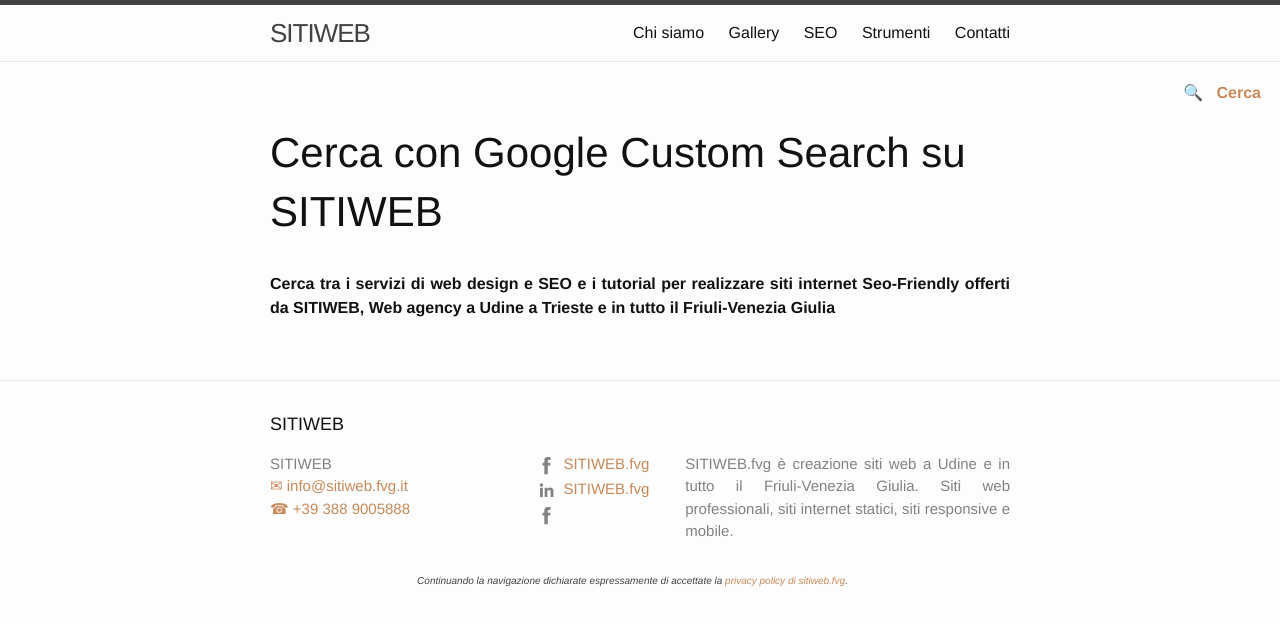
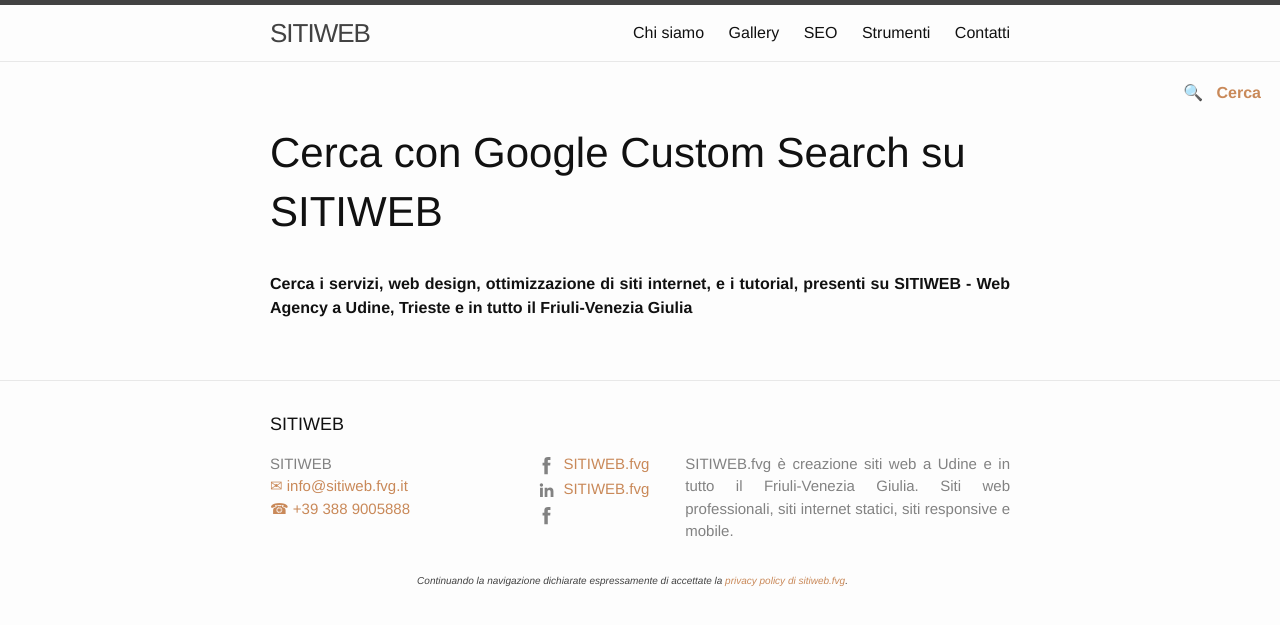
Before and after one commit to enricocaputo/sitiweb.fvg, a Jekyll site: the page built from cerca.md, in a window 1280 px wide. Shown: the top 625 px of the page. Built offline with Jekyll 4.4.1, drawn with Linux system fonts in a browser that asks for light colours; comment, search, counter and statistics services are not loaded.

Commit message:
modifcato excerpt

```diff
--- a/cerca.md
+++ b/cerca.md
@@ -1,11 +1,11 @@
 ---
 layout: page
 title: Cerca con Google Custom Search su SITIWEB
-excerpt: Cerca gli articoli da giardino, i consigli e i servizi di giardinaggio offerti da PotaSiepe
+excerpt: Cerca i servizi, web design, ottimizzazione siti internet, e i tutorial, presenti su SITIWEB - Web Agency a Udine, Trieste e in tutto il Friuli-Venezia Giulia
 permalink: /cerca/
 sitemap: false
 ---
-**Cerca tra i servizi di web design e SEO e i tutorial per realizzare siti internet Seo-Friendly offerti da SITIWEB, Web agency a Udine a Trieste e in tutto il Friuli-Venezia Giulia**
+**Cerca i servizi, web design, ottimizzazione di siti internet, e i tutorial, presenti su SITIWEB - Web Agency a Udine, Trieste e in tutto il Friuli-Venezia Giulia**
 
 <script>
   (function() {
```
